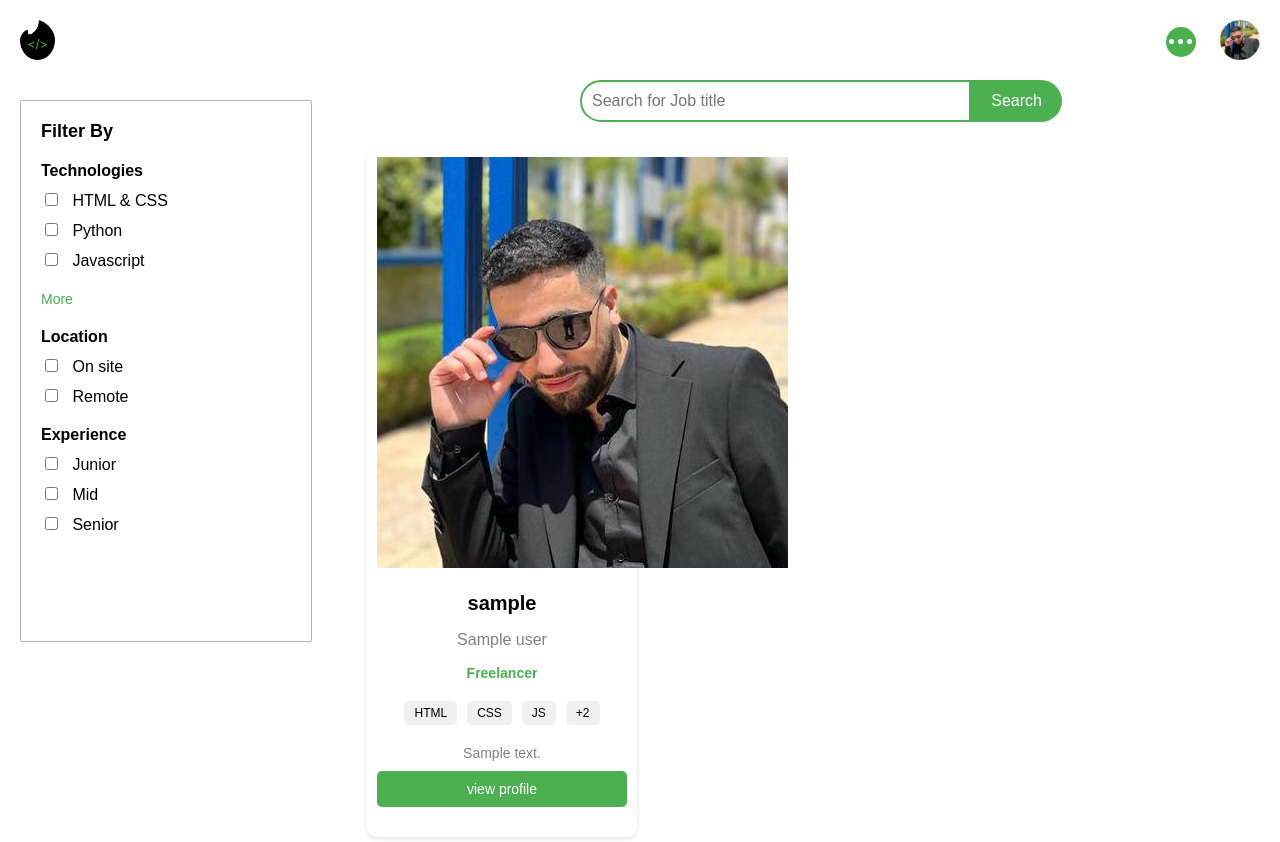
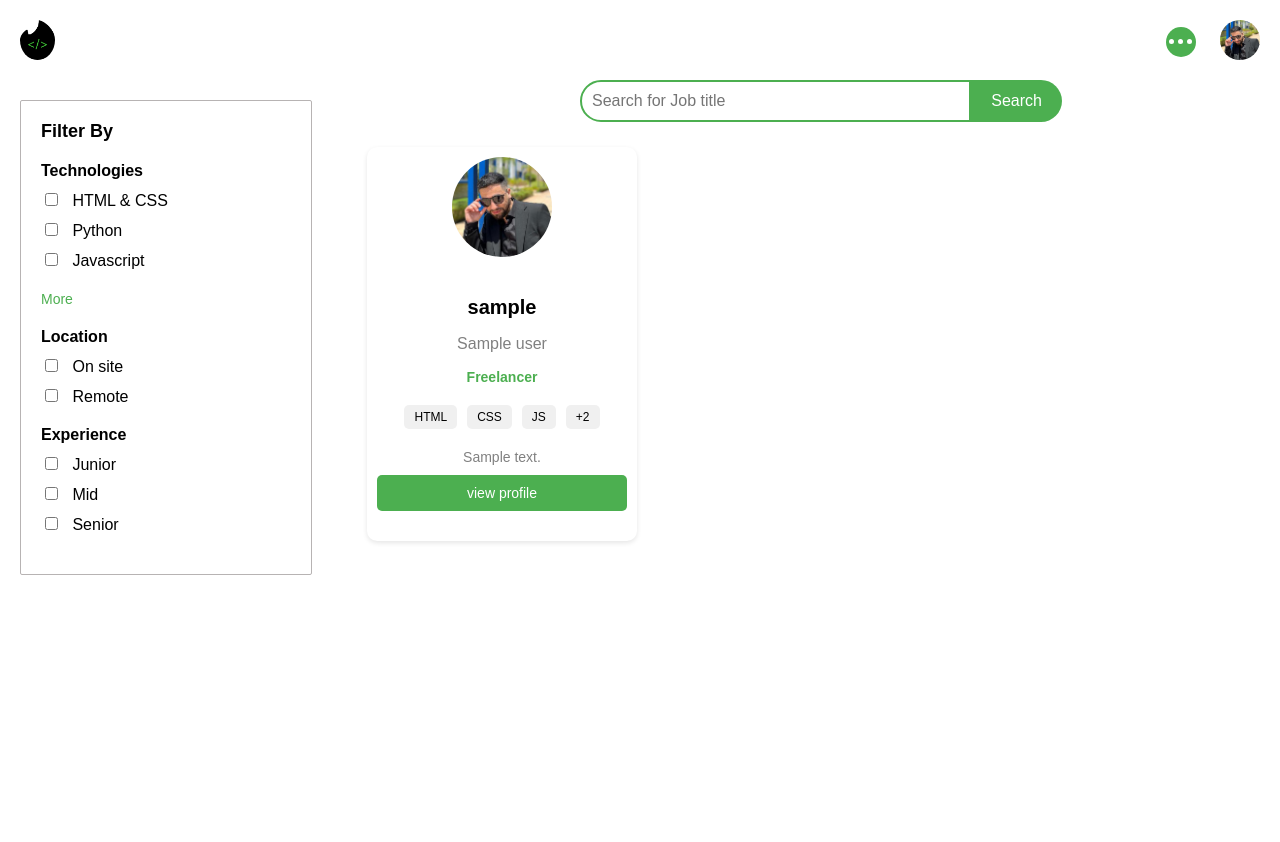
Before and after one commit to saadsgh123/Devtinder, a Flask app: template templates/main/feed.html in a window 1280 px wide. After the commit the page ends 575 px from the top, so only its background shows below. Run offline with Flask 3, Linux system fonts and the light colour scheme; the template is opened without the code that fills it: most values are stand-ins (such as "Sample title", 1, 10 or a date in 2020); some web fonts are replaced.

Commit message:
register 10

```diff
--- a/static/css/feed.css
+++ b/static/css/feed.css
@@ -123,6 +123,14 @@ input[type="checkbox"] {
   border-radius: 25px 0 0 25px;
   border: 2px solid #4CAF50;
   font-size: 16px;
+}
+
+.image-placeholder {
+    width: 100px; /* Adjust the size as needed */
+    height: 100px; /* Adjust the size as needed */
+    object-fit: cover;
+    border-radius: 50%; /* Optional: makes the placeholder circular */
+    margin-bottom: 15px;
 }
 
 .search-bar button {
```
